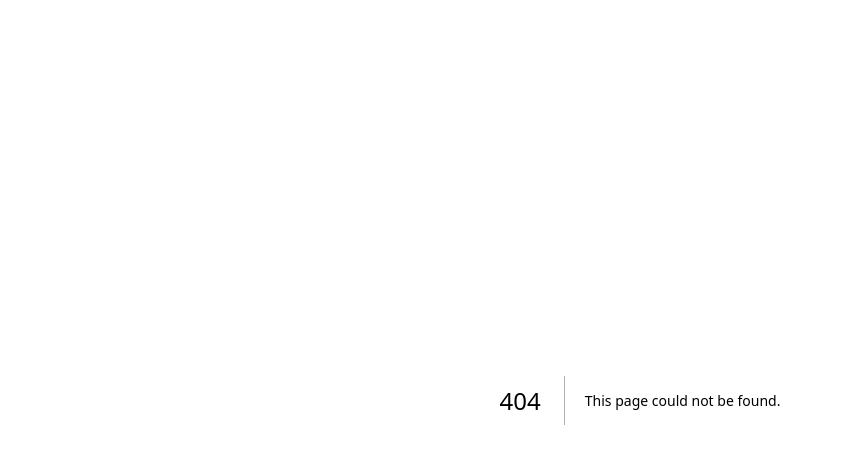
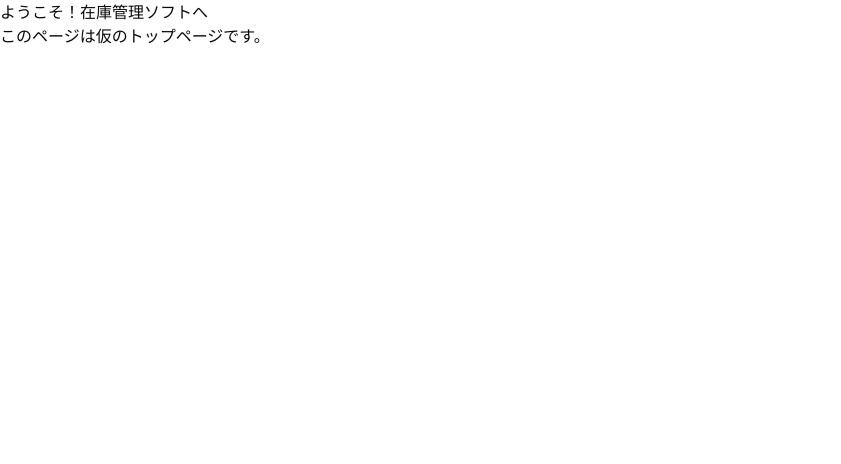
Before and after one commit to hiraokadaisuke/inventory-demo, a Next.js app: page / in a window 1280 px wide. Before the commit this address had no page. Shown: the top 464 px of the page, without its empty margins (0-841 px from the left). Built offline with nearby package versions, Linux system fonts and the light colour scheme.

Commit message:
トップページを追加

```diff
--- /dev/null
+++ b/app/page.tsx
@@ -0,0 +1,8 @@
+export default function Page() {
+  return (
+    <main>
+      <h1>ようこそ！在庫管理ソフトへ</h1>
+      <p>このページは仮のトップページです。</p>
+    </main>
+  )
+}
```
